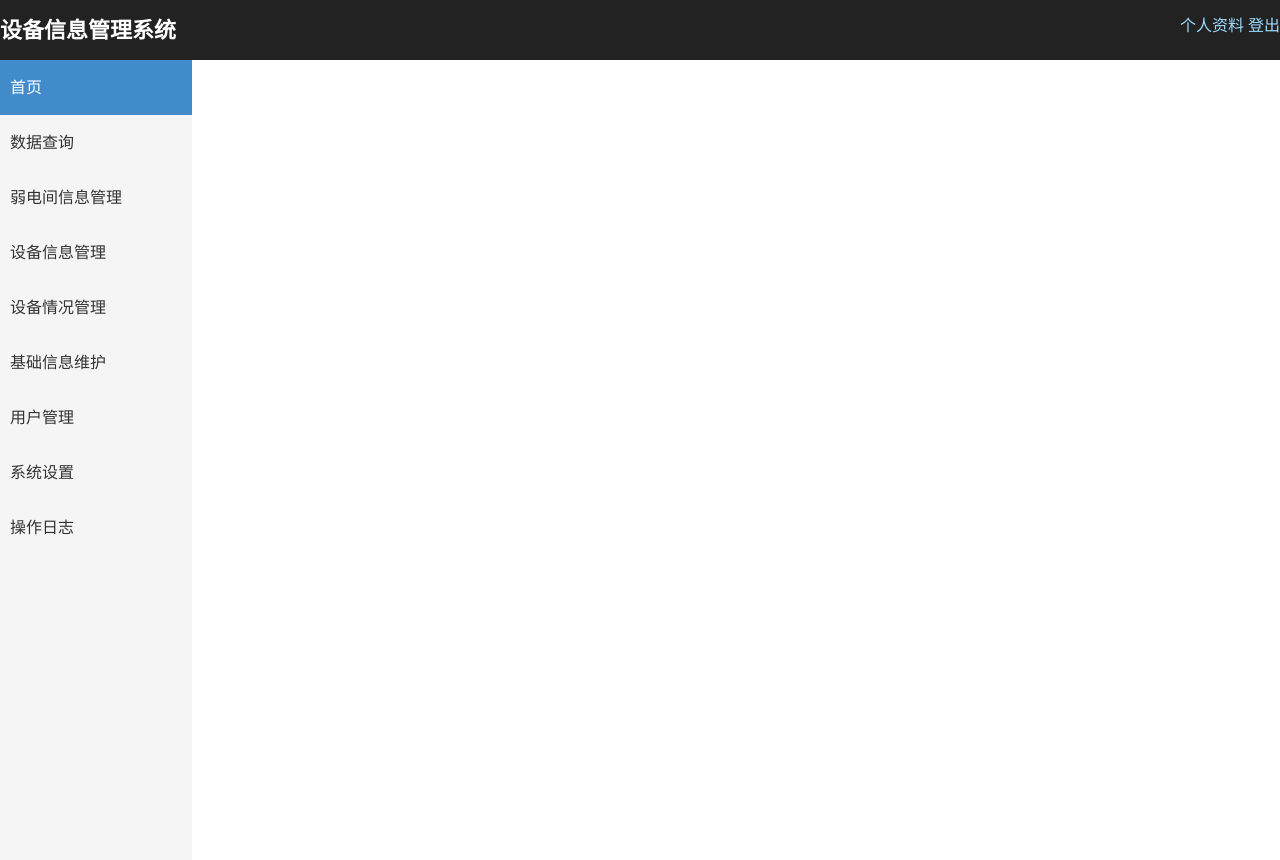
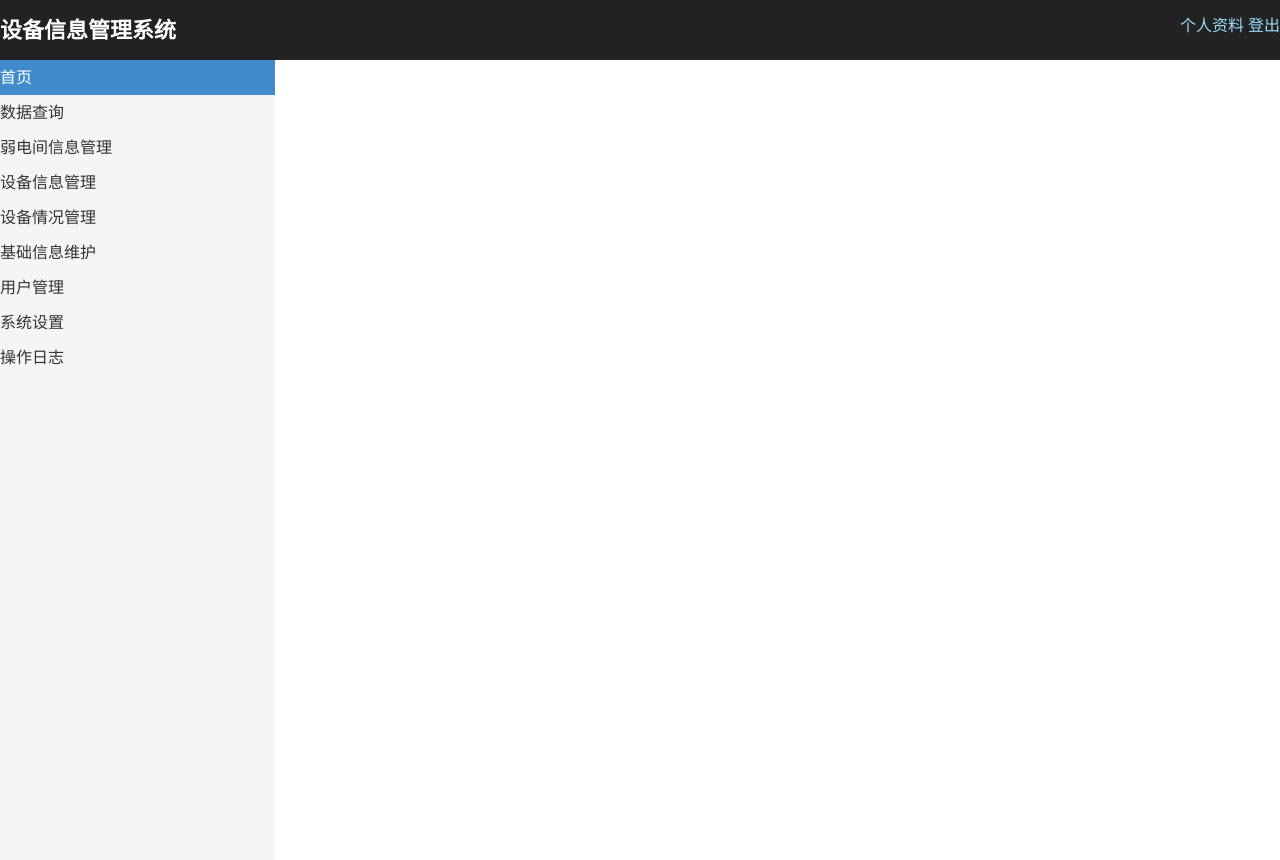
Before and after one commit to derek-s/devonlinemgmt, a Flask app: template templates/admin/admin.html in a window 1280 px wide. Run offline with Flask 2, Linux system fonts and the light colour scheme; the template is opened without the code that fills it, so the values that code supplies are empty; parts of the project's set-up code (start-up, migrations or seed data) failed here and were passed over; some libraries are stand-ins or nearby versions.

Commit message:
add admin page style

```diff
--- a/static/css/style.css
+++ b/static/css/style.css
@@ -172,7 +172,7 @@ p {
 
 #leftmenu {
     background-color: #f5f5f5;
-    width: 15%;
+    width: 275px;
     height: 100%;
     display: block;
     float: left;
@@ -190,7 +190,6 @@ p {
 .sideli {
     font-size: 16px;
     line-height: 35px;
-    padding: 10px;
 }
 
 .sideactive {
@@ -249,3 +248,25 @@ ul.errors {
     margin-left: 0;
     margin-top: 10px;
 }
+
+#rightcont {
+    margin-left: 300px;
+    position: absolute;
+    top: 100px;
+    display: block
+}
+
+.welcome {}
+
+.adminmenu {
+    padding: 10px !important;
+}
+
+.adminmenu:hover {
+    color: #fff;
+    background-color: #428bca !important;
+}
+
+.adminmenu:active {
+    color: #fff
+}
```
